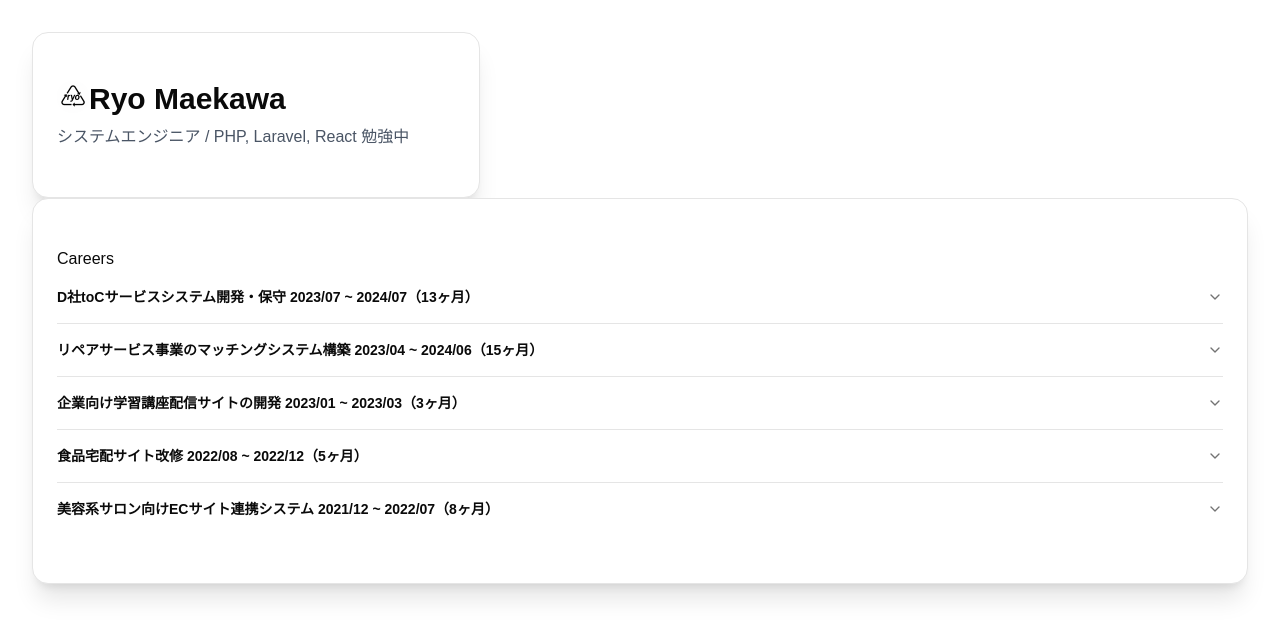
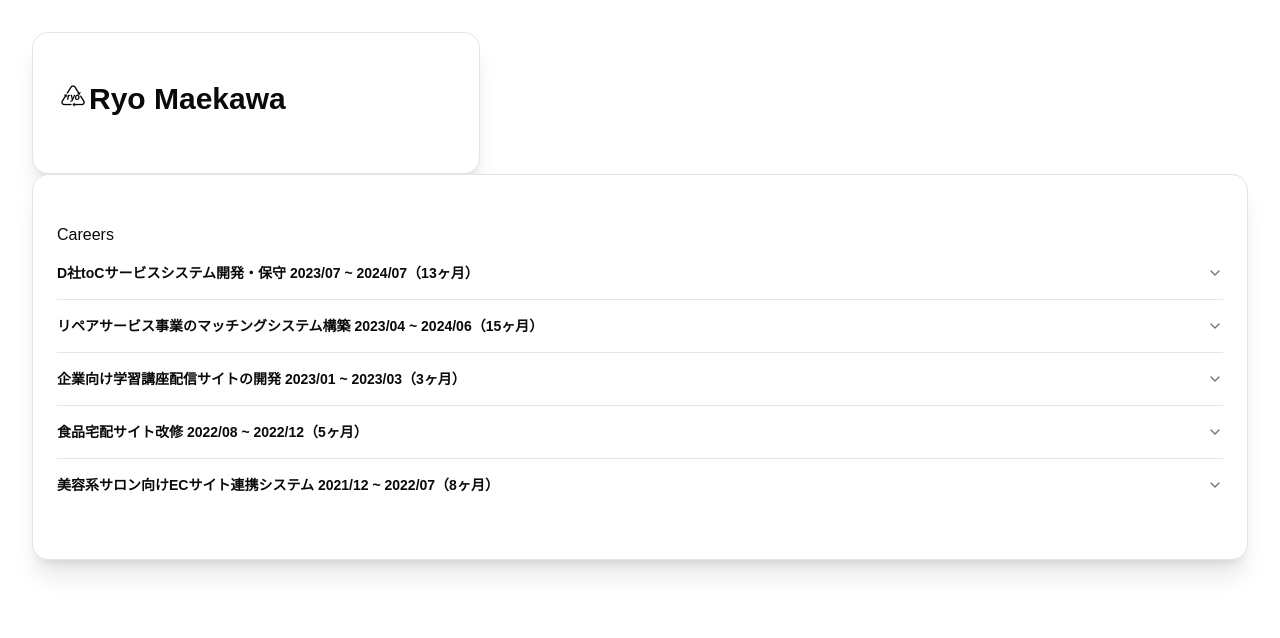
Before and after one commit to Ryo-Maekaw4/portfolio, a Next.js app: page / in a window 1280 px wide. Shown: the top 638 px of the page. Built offline with nearby package versions, Linux system fonts and the light colour scheme.

Commit message:
不要部分削除

```diff
--- a/src/app/page.tsx
+++ b/src/app/page.tsx
@@ -96,7 +96,6 @@ export default function Home() {
 
               <h1 className="text-3xl font-bold mb-2">Ryo Maekawa</h1>
             </div>
-            <p className="text-gray-600">システムエンジニア / PHP, Laravel, React 勉強中</p>
           </CardContent>
         </Card>
       </div>
```
